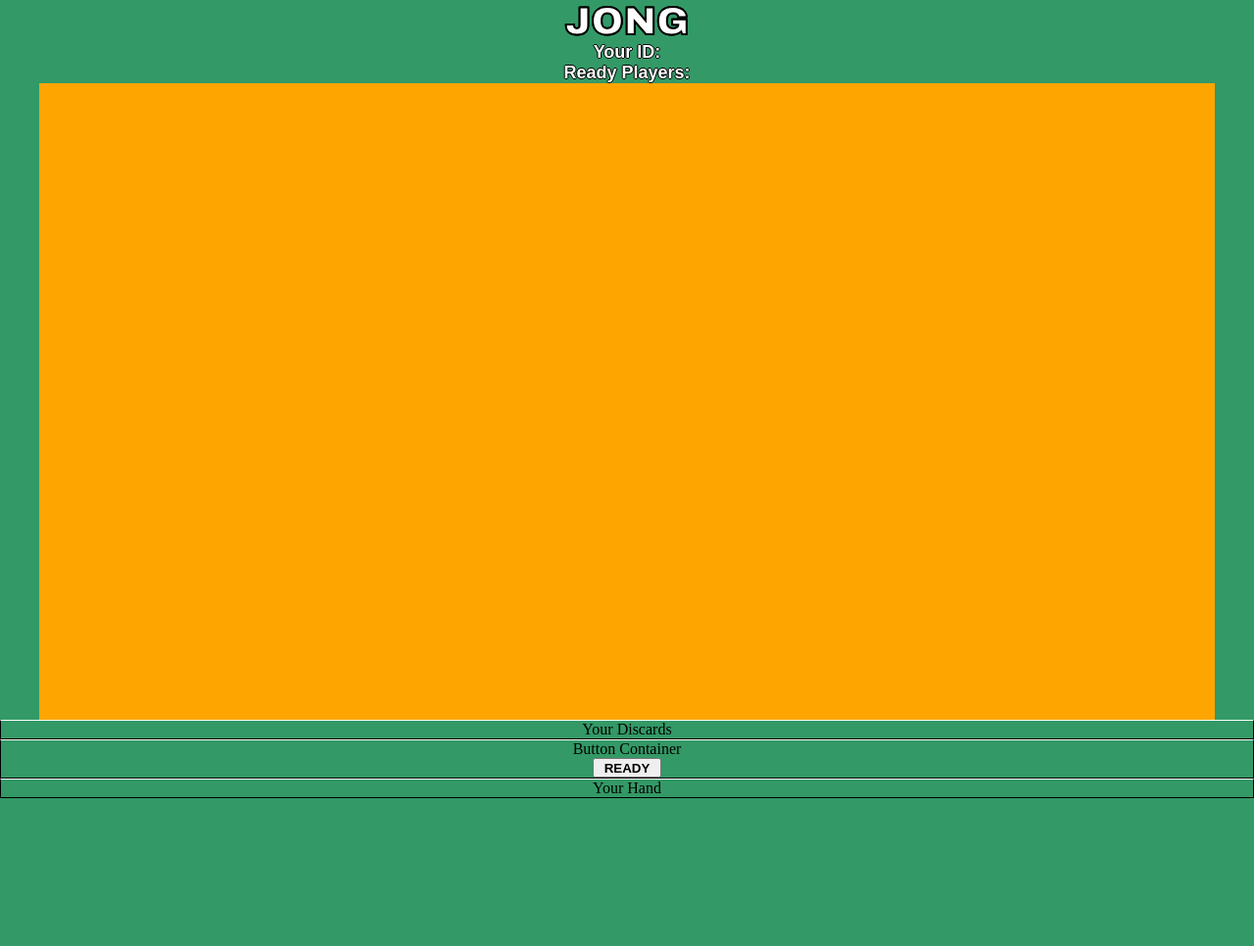
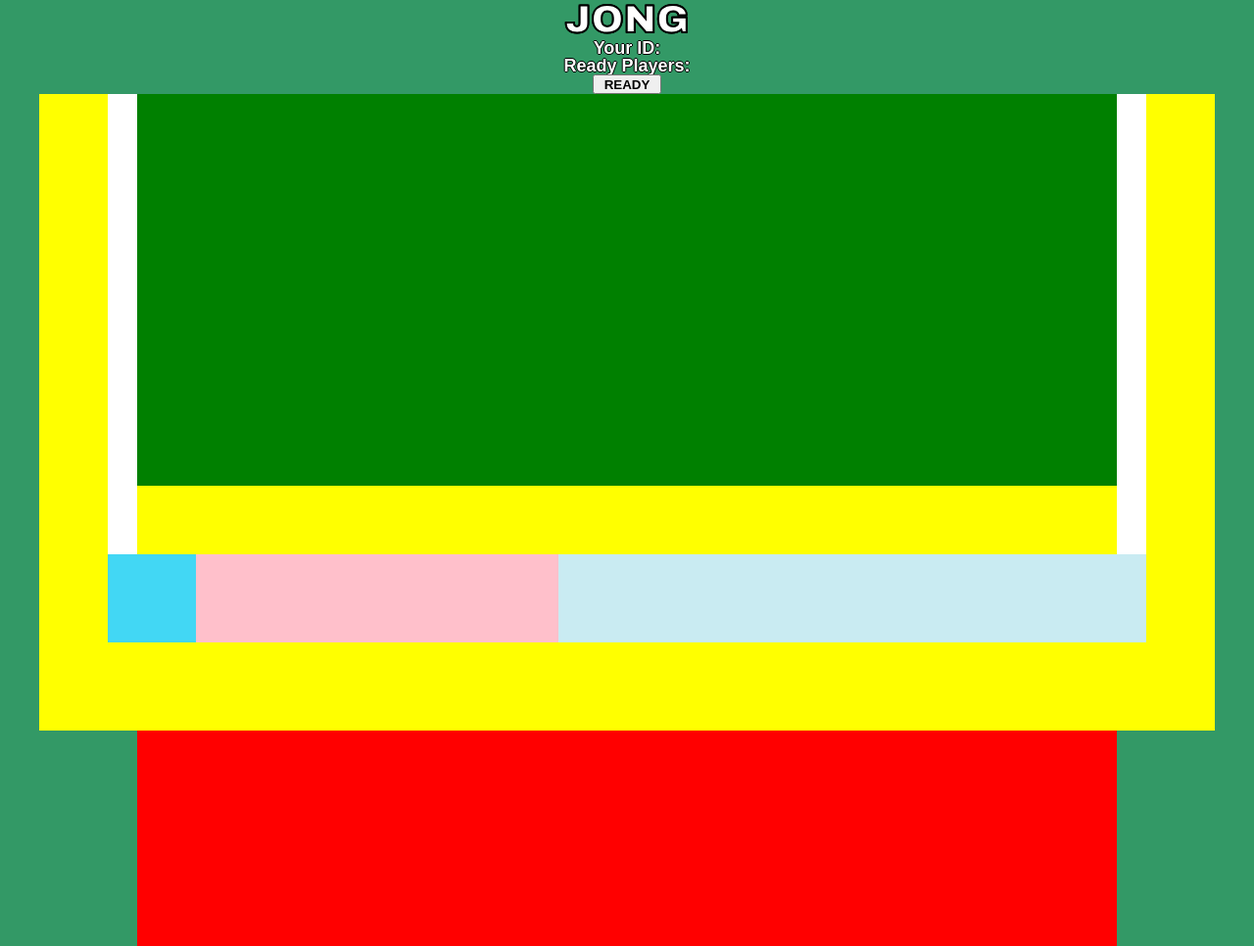
Before and after one commit to james-moreno/jong, a website: page client/index.html in a window 1280 px wide. Shown: the whole page at 98% size. Before the commit the page ends 815 px from the top, so only its background shows below. Drawn offline with nearby package versions, Linux system fonts and the light colour scheme; no server answers; files whose address does not match are found by name.

Commit message:
blocking out game ui

```diff
--- a/client/app.js
+++ b/client/app.js
@@ -25,12 +25,14 @@ app.controller('gameController', ['$scope', '$cookies', 'gameSocket',  function(
         $scope.turn = gameData.turn;
         $scope.readyPlayers = readyPlayers(gameData.players);
         $scope.started = gameData.started;
+        $scope.rightPlayerDiscards = gameData.players[($scope.player.position+1)%4].discards;
+        $scope.midPlayerDiscards = gameData.players[($scope.player.position+2)%4].discards;
+        $scope.leftOneDiscards = gameData.players[($scope.player.position+3)%4].discards;
     });
     $scope.$on('socket:assignID', function(event, id){
         $scope.myId = id;
     });
     $scope.$on('socket:playerDataUpdate', function(event, playerData){
-        console.log(playerData);
         $scope.player = playerData;
         $scope.myId = $scope.player.name;
     });
--- a/client/index.html
+++ b/client/index.html
@@ -9,26 +9,56 @@
         <h1 id="title" class="gameText">JONG</h1>
         <p class="gameText">Your ID: {{myId}}</p>
         <p class="gameText" ng-hide="started">Ready Players: {{readyPlayers}}</p>
+        <div id="readyBox" ng-hide="started">
+            <button class="startButton" ng-hide="player.ready" ng-click="ready()">READY</button>
+            <button class="startButton" ng-hide="!player.ready" ng-click="unready()">UNREADY</button>
+            <button class="startButton" ng-show="readyPlayers == 4" ng-click="startGame()">START GAME</button>
+        </div>
         <div id="playArea">
-            <divpl></div>
-            <div id="playerDiscardContainer">
-                <p>Your Discards</p>
-                <div class="hand" ng-repeat="tile in player.discards">
-                    <div class="tile">{{tile.suit}}{{tile.value}}</div>
+            <div id="othersArea">
+                <div id ="leftPlayerHand">
+
+                </div>
+                <div id="middleContainer">
+                    <div id="middleOtherContainer">
+                        <div class="sideBufferBox">
+                        </div>
+                        <div id="otherContainer">
+                            <div id ="topPlayerHand">
+
+                            </div>
+                            <div id="discardsAndFlowers">
+                                <div id="playerDiscardContainer">
+                                    <div class="discards" ng-repeat="tile in player.discards">
+                                        <div class="discardTile">{{tile.suit}}{{tile.value}}</div>
+                                    </div>
+                                </div>
+                            </div>
+                        </div>
+
+                        <div class="sideBufferBox">
+                        </div>
+
+                    </div>
+                    <div id="buttonBarContainer">
+                        <div id="timerBox">
+                            <span class="gameText" ng-show="time">Time: {{time}}</span>
+                            <span class="gameText" ng-show="player.isTurn">YOUR TURN</span>
+                        </div>
+                        <div id="playerFlowerBox">
+
+                        </div>
+                        <div id="actionButtonBox">
+
+                        </div>
+                    </div>
+                </div>
+
+                <div id ="rightPlayerHand">
+
                 </div>
             </div>
-            <div id="buttonBarContainer">
-                <p>Button Container</p>
-                <div ng-hide="started">
-                    <button class="startButton" ng-hide="player.ready" ng-click="ready()">READY</button>
-                    <button class="startButton" ng-hide="!player.ready" ng-click="unready()">UNREADY</button>
-                    <button class="startButton" ng-show="readyPlayers == 4" ng-click="startGame()">START GAME</button>
-                </div>
-                <p class="gameText" ng-show="time">Time: {{time}}</p>
-                <p class="gameText" ng-show="player.isTurn">YOUR TURN</p>
-            </div>
-            <div id="handContainer">
-                <p>Your Hand</p>
+            <div id="playerHandContainer">
                 <div class="hand" ng-repeat="tile in player.hand">
                     <div class="tile" ng-click="discard(tile)">{{tile.suit}}{{tile.value}}</div>
                 </div>
--- a/client/styles.css
+++ b/client/styles.css
@@ -1,3 +1,28 @@
+html, body, div, span, applet, object, iframe,
+h1, h2, h3, h4, h5, h6, p, blockquote, pre,
+a, abbr, acronym, address, big, cite, code,
+del, dfn, em, img, ins, kbd, q, s, samp,
+small, strike, strong, sub, sup, tt, var,
+b, u, i, center,
+dl, dt, dd, ol, ul, li,
+fieldset, form, label, legend,
+table, caption, tbody, tfoot, thead, tr, th, td,
+article, aside, canvas, details, embed,
+figure, figcaption, footer, header, hgroup,
+menu, nav, output, ruby, section, summary,
+time, mark, audio, video {
+	margin: 0;
+	padding: 0;
+	border: 0;
+	font-size: 100%;
+	font: inherit;
+	vertical-align: baseline;
+}
+/* HTML5 display-role reset for older browsers */
+article, aside, details, figcaption, figure,
+footer, header, hgroup, menu, nav, section {
+	display: block;
+}
 * {
     text-align: center;
     padding: 0px;
@@ -6,12 +31,20 @@
 body {
     min-width: 1080px;
     background: #339966;
+    line-height: 1;
+}
+div {
+    display: inline-block;
+    font-size: 0;
 }
 #playArea {
-    background: orange;
     width: 1200px;
     height: 650px;
     margin: auto;
+}
+#othersArea {
+    height: 560px;
+    background: green;
 }
 #title {
     font-family: "Arial Black", "Arial Bold", Gadget, sans-serif;
@@ -21,21 +54,91 @@ body {
     -webkit-text-stroke-width: 2px;
     -webkit-text-stroke-color: black
 }
-#playerDiscardContainer, #buttonBarContainer, #handContainer {
-    border-top: 1px solid white;
-    border-bottom: 1px solid black;
-    border-right: 1px solid black;
-    border-left: 1px solid black;
+#leftPlayerHand, #topPlayerHand, #rightPlayerHand {
+    background: yellow;
 }
-.tile {
-    width: 60px;
-    height: 80px;
+#middleContainer {
+    width: 1060px;
+    height: 560px;
+}
+#middleOtherContainer {
+    width: 1060px;
+    height: 470px;
+    display: block;
+}
+#topPlayerHand {
+    width: 1000px;
+    height: 70px
+}
+#discardsAndFlowers{
+    background: red;
+    width: 1000px;
+    height: 400px;
+}
+#buttonBarContainer {
+    display: block;
+    width: 1060px;
+    height: 90px;
+}
+#playerHandContainer {
+    width: 1200px;
+    height: 90px;
+    background: yellow;
+}
+#leftPlayerHand, #rightPlayerHand {
+    width: 70px;
+    height: 560px;
+}
+#leftPlayerHand {
+    float: left;
+}
+#rightPlayerHand {
+    float: right;
+}
+#readyBox {
+    display: block;
+}
+#timerBox {
+    background: #42d7f4;
+    width: 90px;
+    height: 90px;
+}
+#playerFlowerBox {
+    background: pink;
+    width: 370px;
+    height: 90px;
+}
+#actionButtonBox {
+    background: #c9ebf2;
+    width: 600px;
+    height: 90px;
+}
+#otherContainer {
+    display: inline-block;
+    width: 1000px;
+    height: 470px;
+}
+.sideBufferBox {
+    display: inline-block;
+    background: white;
+    width: 30px;
+    height: 470px;
+}
+.tile, .discardTile {
     border-radius: 5px;
     border: 1px solid black;
     overflow: hidden;
     background: white;
 }
-.hand {
+.tile {
+    width: 60px;
+    height: 80px;
+}
+.discardTile {
+    width: 45px;
+    height: 60px;
+}
+.hand, .discards {
     display: inline-block;
 }
 .hand:last-child {
--- a/server/sockets.js
+++ b/server/sockets.js
@@ -8,6 +8,7 @@ var webSocket = function(client){
         }
     }
     function gameDataUpdate(){
+        game.grabGameData();
         io.sockets.emit('gameDataUpdate', game.gameData);
     }
     function timerUpdate(time){
@@ -44,7 +45,7 @@ var webSocket = function(client){
     }
     var turnLoop = {};
     turnLoop.timer = function(type){
-        turnLoop.time = 5;
+        turnLoop.time = 10;
         turnLoop.turnTimer = setInterval(function() {
             if(turnLoop.time === 0 && type == 'turn'){
                 console.log('time up!');
```
Also changed, not shown: server/game.js (+18 -0 lines).
